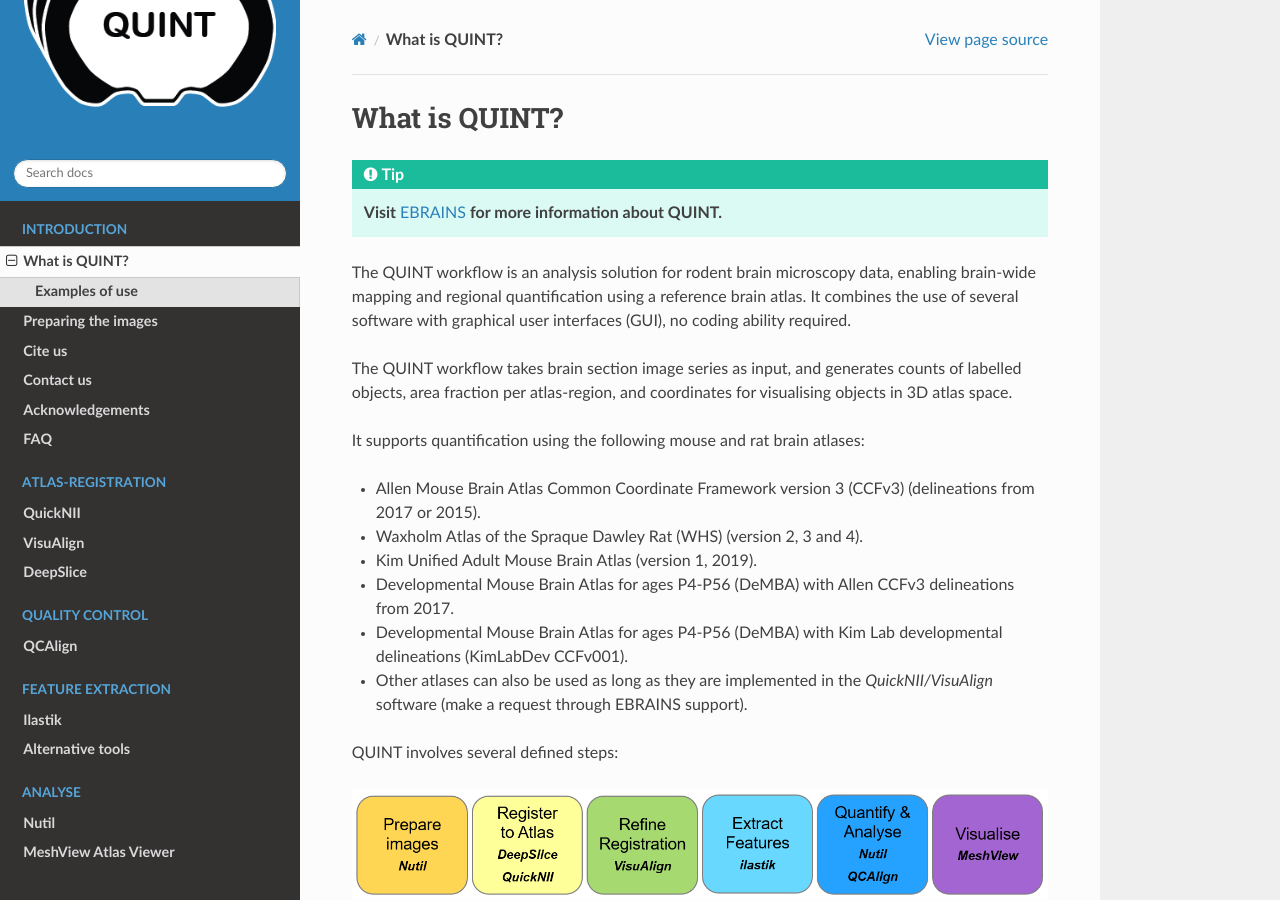
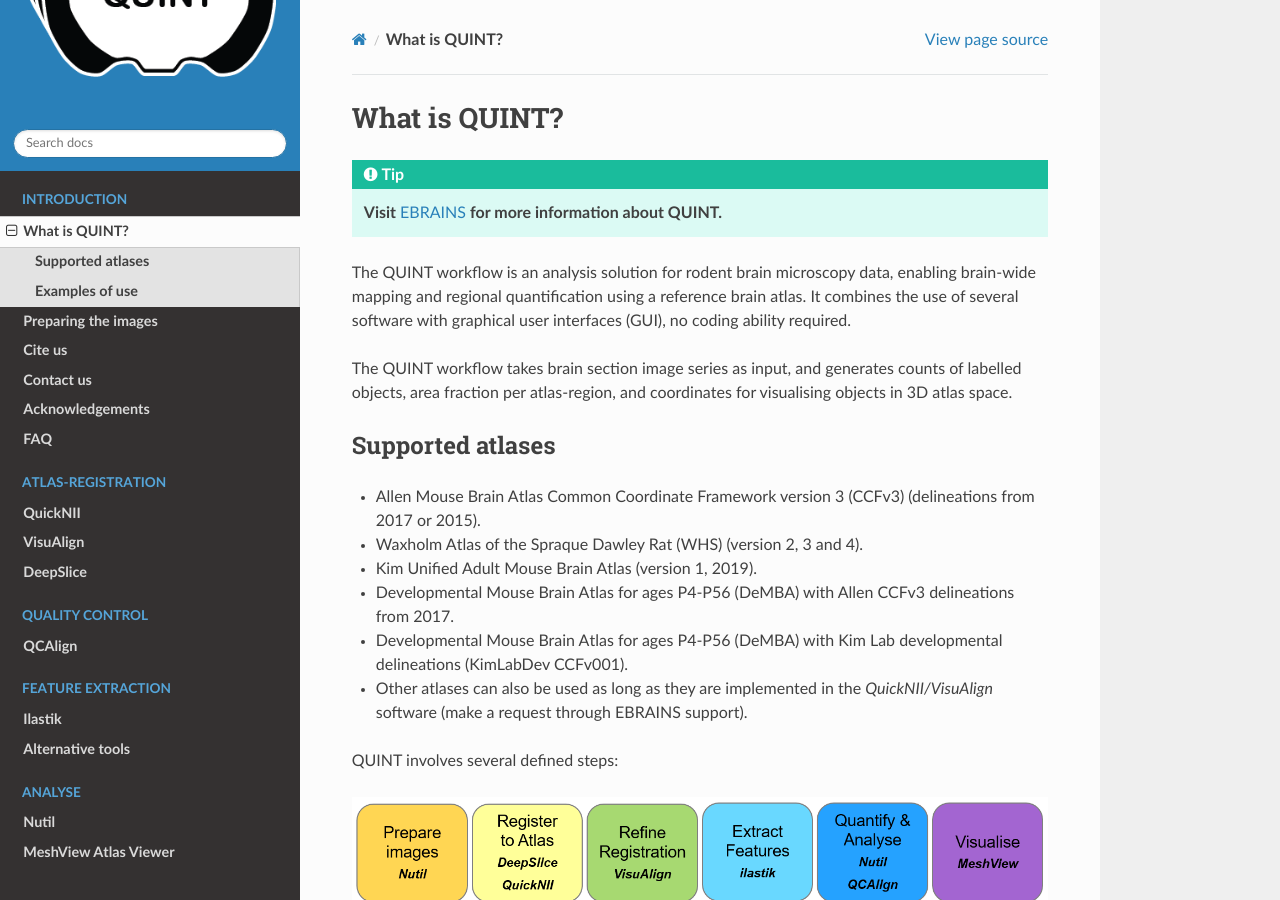
Before and after one commit to Neural-Systems-at-UIO/QUINT_workflow, a Sphinx documentation site: the page built from docs/QUINTintro.rst, in a window 1280 px wide and 900 px high. Built offline with Sphinx 7.4.7 and the Read the Docs theme 3.1.0, drawn with Linux system fonts in a browser that asks for light colours.

Commit message:
Update QUINTintro.rst

```diff
--- a/docs/QUINTintro.rst
+++ b/docs/QUINTintro.rst
@@ -8,7 +8,8 @@
 
 The QUINT workflow takes brain section image series as input, and generates counts of labelled objects, area fraction per atlas-region, and coordinates for visualising objects in 3D atlas space.
 
-It supports quantification using the following mouse and rat brain atlases:
+**Supported atlases**
+------------------------
 
 * Allen Mouse Brain Atlas Common Coordinate Framework version 3 (CCFv3) (delineations from 2017 or 2015).
 * Waxholm Atlas of the Spraque Dawley Rat (WHS) (version 2, 3 and 4).
```
